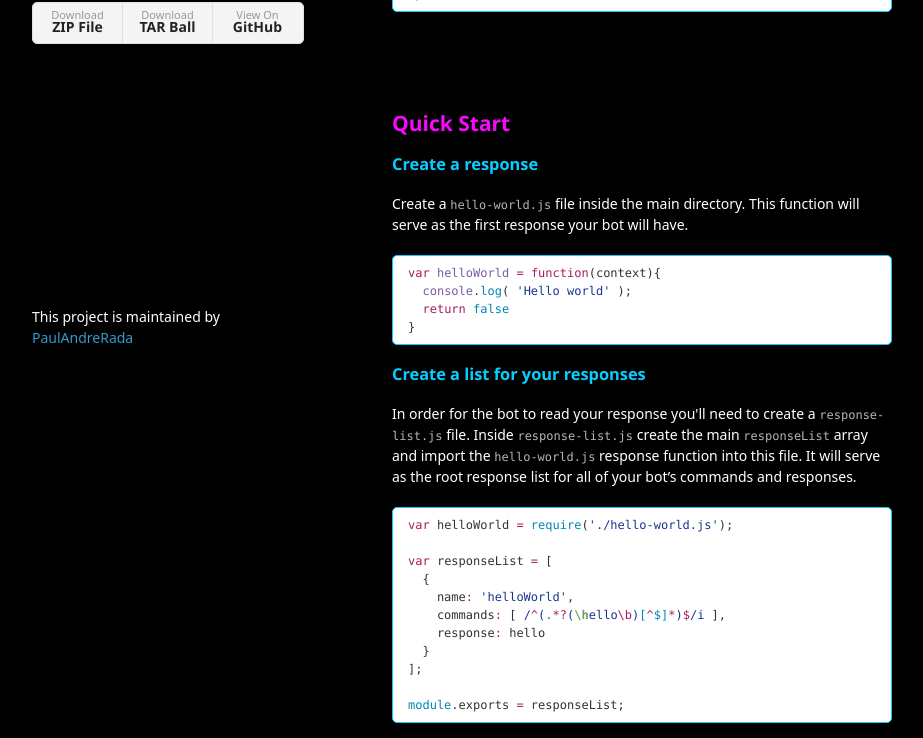
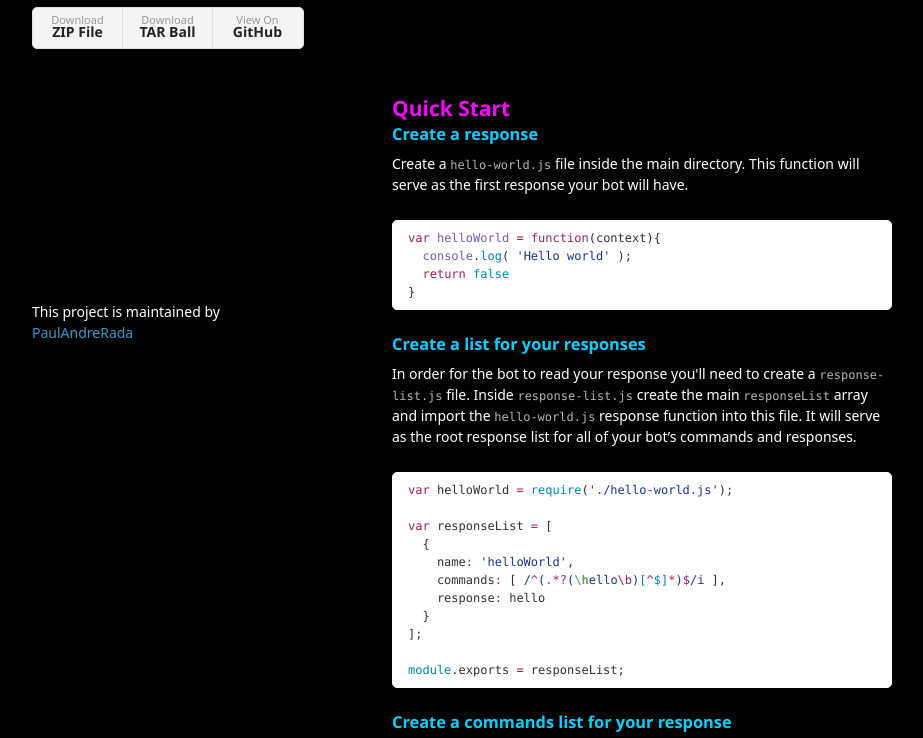
Before and after one commit to PaulAndreRada/craneo, a plain HTML site: page index.html in a window 1280 px wide. Shown: the part 382-1120 px from the top of the page, without its empty margins (178-1101 px from the left). Drawn offline with Linux system fonts and the light colour scheme; a web font is replaced by a local one.

Commit message:
Changed some spacing on the section titles and blocks.

```diff
--- a/stylesheets/styles.css
+++ b/stylesheets/styles.css
@@ -65,11 +65,11 @@ body {
 
 h1, h2, h3, h4, h5, h6 {
   color:#222;
-  margin:0 0 20px;
+  margin:0 0 10px;
 }
 
 p, ul, ol, table, pre, dl {
-  margin:0 0 20px;
+  margin:0 0 25px;
 }
 
 h1, h2, h3 {
@@ -133,7 +133,7 @@ pre {
   padding:8px 15px;
   background: white;
   border-radius:5px;
-  border:1px solid #08CDFF;
+  border:1px solid white;
   overflow-x: auto;
 }
 
@@ -337,5 +337,6 @@ footer {
 h2 {
   color: #F808FF;
   margin-top: 100px;
+  margin-bottom: 5px;
 }
 /* hello change */
```
